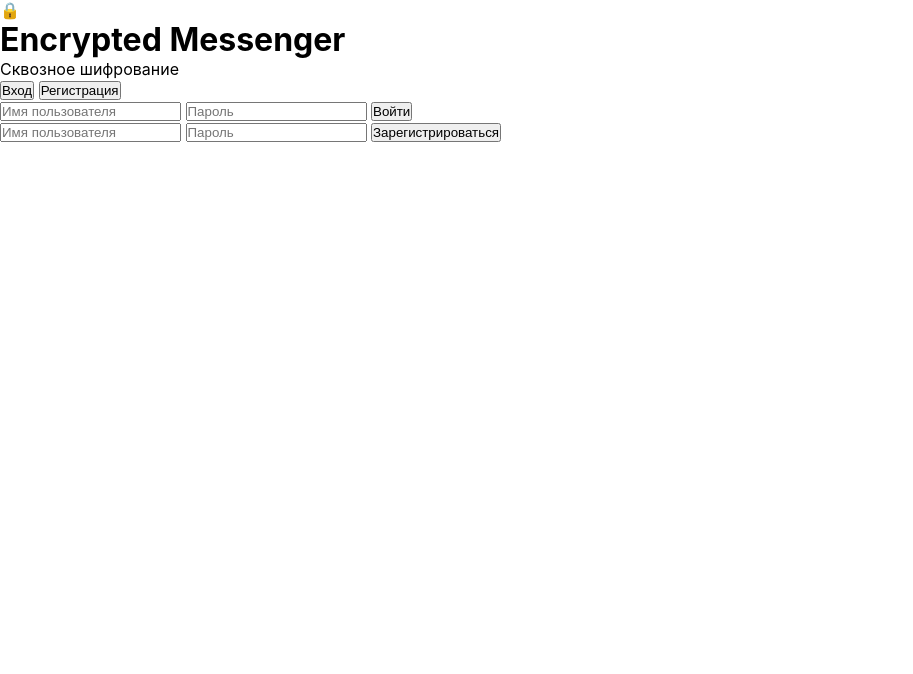
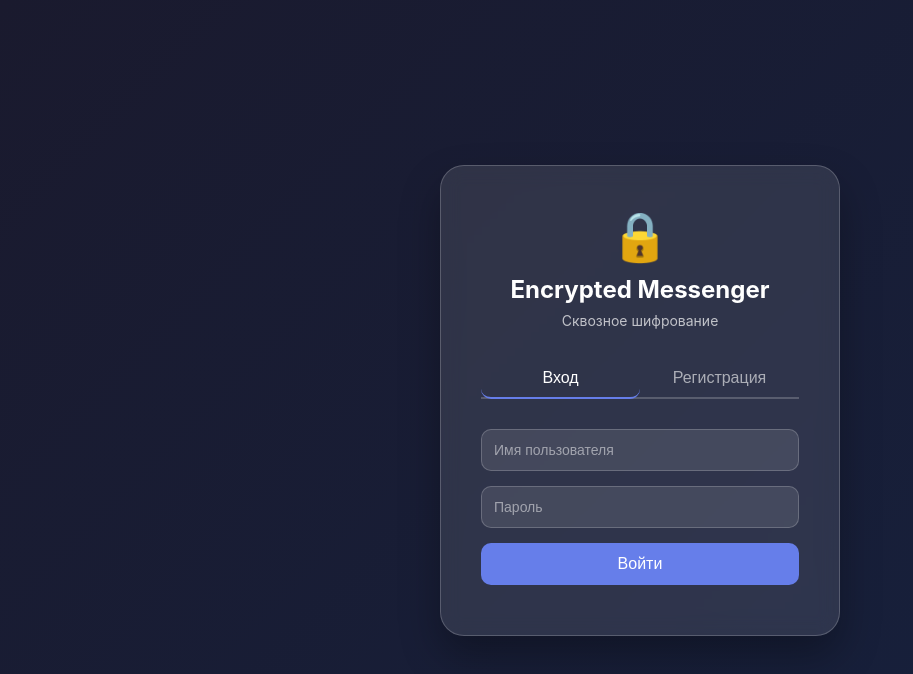
Before and after one commit to lionsexs2012/MESSE, a website: page public/index.html in a window 1280 px wide. Shown: the whole page, without its empty margins (0-913 px from the left). Drawn offline with Linux system fonts and the light colour scheme.

Commit message:
Update index.html

```diff
--- a/public/index.html
+++ b/public/index.html
@@ -5,6 +5,118 @@
     <meta name="viewport" content="width=device-width, initial-scale=1.0">
     <title>Вход | Encrypted Messenger</title>
     <link rel="stylesheet" href="/style.css">
+    <style>
+* {
+    margin: 0;
+    padding: 0;
+    box-sizing: border-box;
+}
+body {
+    font-family: -apple-system, BlinkMacSystemFont, 'Segoe UI', Roboto, Arial, sans-serif;
+    background: linear-gradient(135deg, #1a1a2e 0%, #16213e 100%);
+    min-height: 100vh;
+    display: flex;
+    justify-content: center;
+    align-items: center;
+}
+.container {
+    display: flex;
+    justify-content: center;
+    align-items: center;
+    min-height: 100vh;
+    padding: 20px;
+}
+.form-box {
+    background: rgba(255, 255, 255, 0.1);
+    backdrop-filter: blur(10px);
+    border-radius: 24px;
+    padding: 40px;
+    width: 100%;
+    max-width: 400px;
+    box-shadow: 0 20px 40px rgba(0, 0, 0, 0.3);
+    border: 1px solid rgba(255, 255, 255, 0.2);
+}
+.logo {
+    text-align: center;
+    margin-bottom: 30px;
+}
+.lock-icon {
+    font-size: 48px;
+    margin-bottom: 10px;
+}
+.form-box h1 {
+    font-size: 24px;
+    color: #fff;
+    margin-bottom: 8px;
+}
+.subtitle {
+    color: rgba(255, 255, 255, 0.7);
+    font-size: 14px;
+}
+.tabs {
+    display: flex;
+    margin-bottom: 30px;
+    border-bottom: 2px solid rgba(255, 255, 255, 0.2);
+}
+.tab-btn {
+    flex: 1;
+    padding: 10px;
+    background: none;
+    border: none;
+    font-size: 16px;
+    cursor: pointer;
+    color: rgba(255, 255, 255, 0.6);
+    transition: all 0.3s;
+}
+.tab-btn.active {
+    color: #fff;
+    border-bottom: 2px solid #667eea;
+    margin-bottom: -2px;
+}
+.tab-content {
+    display: none;
+}
+.tab-content.active {
+    display: block;
+}
+input {
+    width: 100%;
+    padding: 12px;
+    margin-bottom: 15px;
+    border: 1px solid rgba(255, 255, 255, 0.2);
+    border-radius: 10px;
+    background: rgba(255, 255, 255, 0.1);
+    color: #fff;
+    font-size: 14px;
+}
+input::placeholder {
+    color: rgba(255, 255, 255, 0.5);
+}
+input:focus {
+    outline: none;
+    border-color: #667eea;
+}
+button {
+    width: 100%;
+    padding: 12px;
+    background: #667eea;
+    color: white;
+    border: none;
+    border-radius: 10px;
+    font-size: 16px;
+    cursor: pointer;
+    transition: background 0.3s;
+}
+button:hover {
+    background: #5a67d8;
+}
+.error {
+    color: #ff6b6b;
+    font-size: 14px;
+    margin-top: 10px;
+    text-align: center;
+}
+</style>
 </head>
 <body>
     <div class="container">
```
